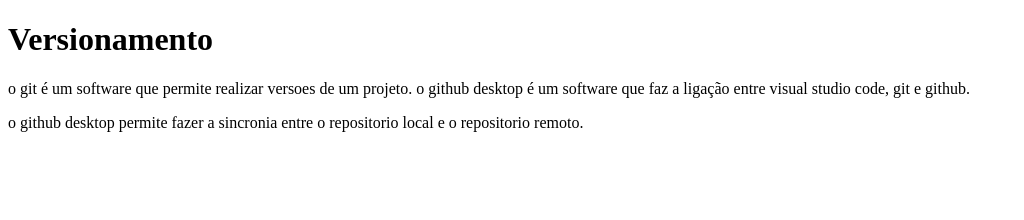
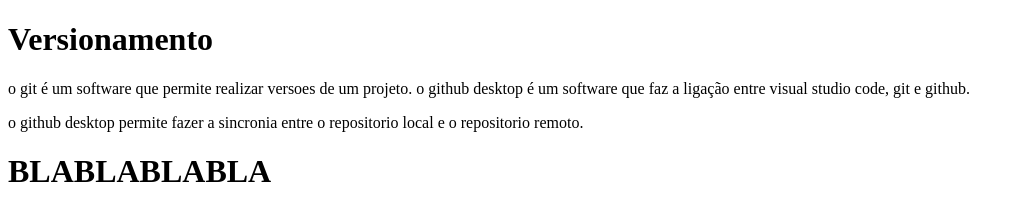
Before and after one commit to LorennaJV/3InfoM, a plain HTML site: page index.html in a window 1280 px wide. Shown: the whole page, without its empty margins (0-1024 px from the left). Drawn offline with Linux system fonts and the light colour scheme.

Commit message:
Update index.html

```diff
--- a/index.html
+++ b/index.html
@@ -14,5 +14,7 @@
     <p>
         o github desktop permite fazer a sincronia entre o repositorio local e o repositorio remoto.
     </p>
+
+    <h1>BLABLABLABLA</h1>
 </body>
 </html>
```
